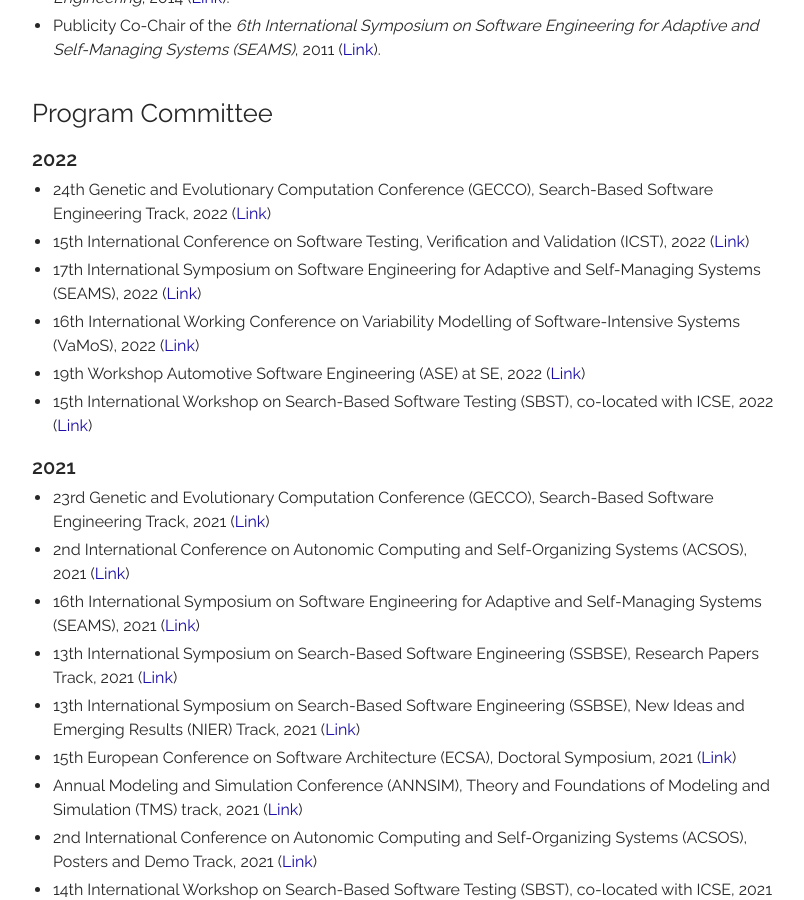
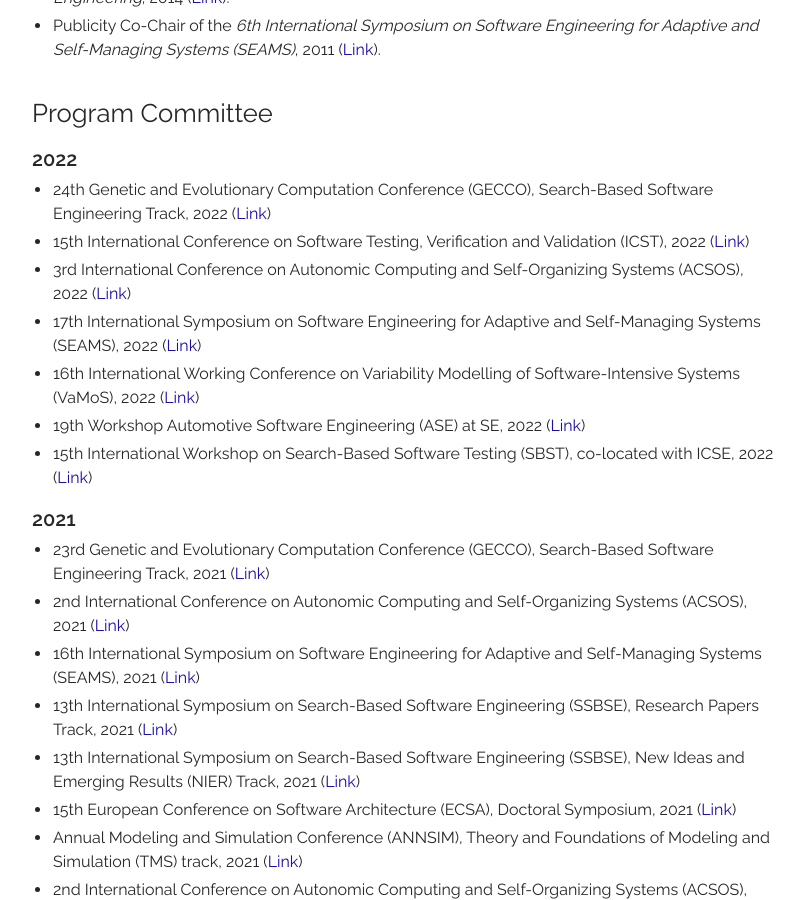
Before and after one commit to thomas-vogel/thomas-vogel.github.io, a Jekyll site: the page built from _pages/activities.md, in a window 1280 px wide and 900 px high, scrolled down 1729 px. Shown: the whole window, without its empty margins (233-1037 px from the left). Built offline with Jekyll 4.4.1, drawn with Linux system fonts in a browser that asks for light colours.

Commit message:
Add ACSOS'22 PC.

```diff
--- a/_pages/activities.md
+++ b/_pages/activities.md
@@ -50,6 +50,7 @@ layout: page
 ### 2022
 * 24th Genetic and Evolutionary Computation Conference (GECCO), Search-Based Software Engineering Track, 2022 ([Link](https://gecco-2022.sigevo.org/){:target="_blank"})
 * 15th International Conference on Software Testing, Verification and Validation (ICST), 2022 ([Link](https://icst2022.vrain.upv.es/){:target="_blank"})
+* 3rd International Conference on Autonomic Computing and Self-Organizing	Systems (ACSOS), 2022 ([Link](https://conf.researchr.org/home/acsos-2022){:target="_blank"})
 * 17th International Symposium on Software Engineering for Adaptive and Self-Managing Systems (SEAMS), 2022 ([Link](https://conf.researchr.org/home/seams-2022){:target="_blank"})
 * 16th International Working Conference on Variability Modelling of Software-Intensive Systems (VaMoS), 2022 ([Link](https://vamos2022.isti.cnr.it/){:target="_blank"})
 * 19th Workshop Automotive Software Engineering (ASE) at SE, 2022 ([Link](https://ase-workshop.github.io/2022/){:target="_blank"})
```
